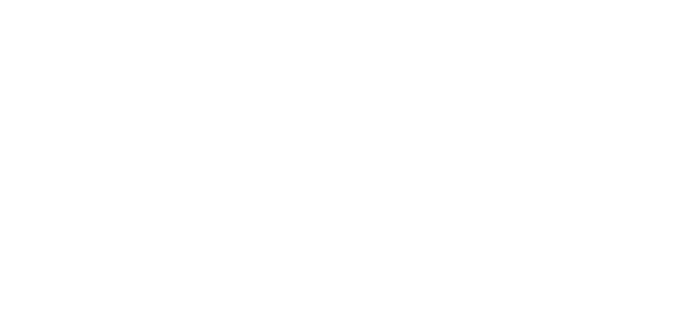
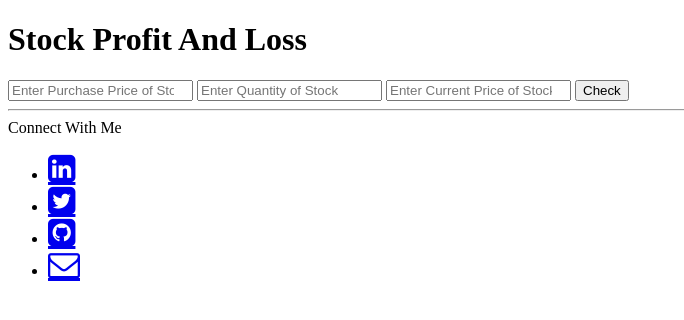
Before and after one commit to Zee31-16-05/stock-profit-loss-calculator, a plain HTML site: page index.html in a window 1280 px wide. Shown: the whole page, without its empty margins (0-684 px from the left). Drawn offline with Linux system fonts and the light colour scheme.

Commit message:
footer section added

```diff
--- a/index.html
+++ b/index.html
@@ -9,6 +9,45 @@
         <title>Stock Profit And Loss</title>
     </head>
 <body>
+        <div class="container">
+            <main>
+                <h1>Stock Profit And Loss</h1>
+                <input type="number" id="initial-price" placeholder="Enter Purchase Price of Stock" />
+                <input type="number" id="quantity-stock" placeholder="Enter Quantity of Stock" />
+                <input type="number" id="current-price" placeholder="Enter Current Price of Stock" />
+                <button id="submit-btn" class="btn">Check</button>
+                <div id="output-box"></div>
+            </main>
+        </div>
+
+        <footer class="list-non-bullet footer">
+            <hr>
+            <div class="footer-line">Connect With Me</div>
+            <ul class="social-pills">
+                <li class="list-item-inline">
+                    <a href="https://www.linkedin.com/in/aamirnathani/" target="  _blank "
+                        class="fa fa-2x fa-linkedin-square pr-4 social-logo " aria-hidden="true ">
+                    </a>
+                </li>
+                <li class="list-item-inline">
+                    <a href="https://twitter.com/aamir_nathani" target=" _blank "
+                        class="fa fa-2x fa-twitter-square pr-4 social-logo" aria-hidden="true">
+                    </a>
+                </li>
+                <li class="list-item-inline">
+                    <a href="https://github.com/amirnathani9" target=" _blank "
+                        class="fa fa-2x fa-github-square pr-4 social-logo" aria-hidden="true ">
+                    </a>
+                </li>
+                <li class="list-item-inline">
+                    <a href="mailto:amirnathani9@gmail.com" target=" _blank "
+                        class="fa fa-2x fa-envelope-o pr-4 social-logo" aria-hidden="true ">
+                    </a>
+                </li>
+            </ul>
+        </footer>
+        <script src="script.js" type="text/javascript"></script>
+
 
 </body>
 </html>
```
